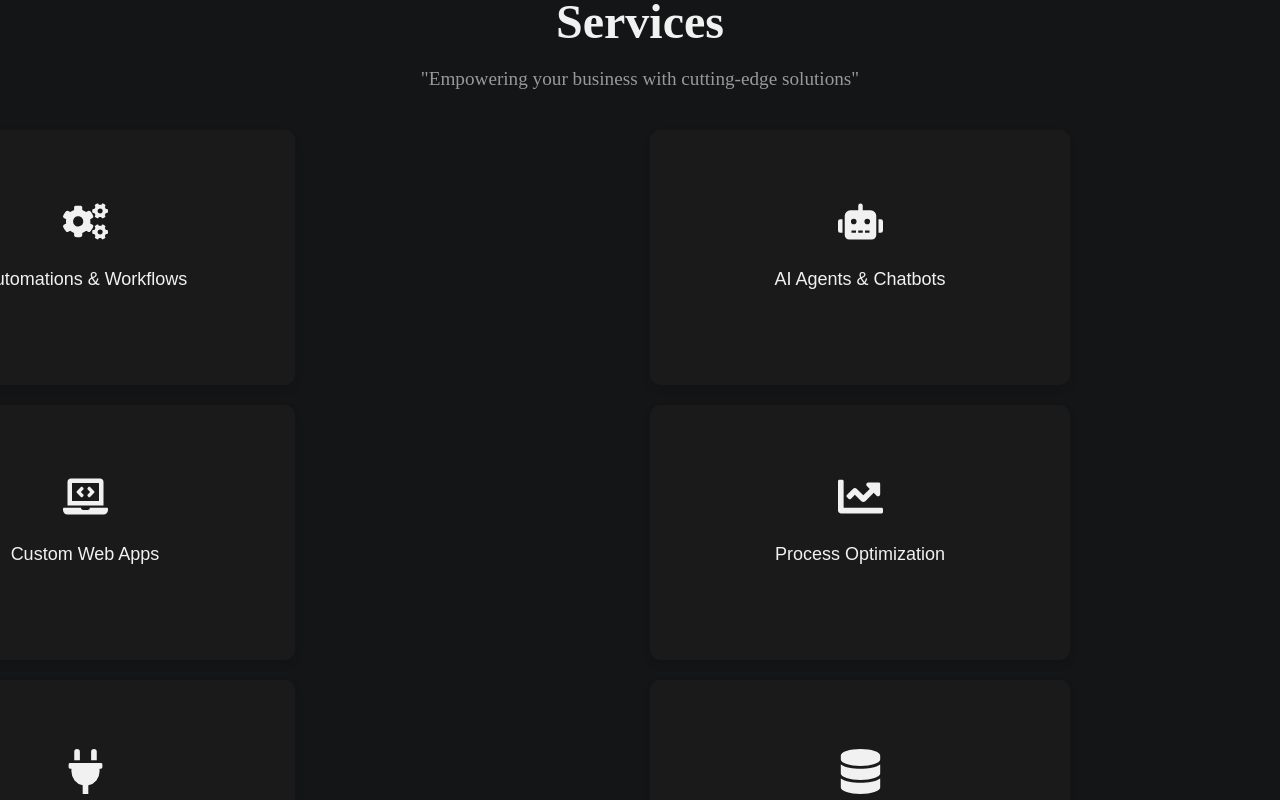
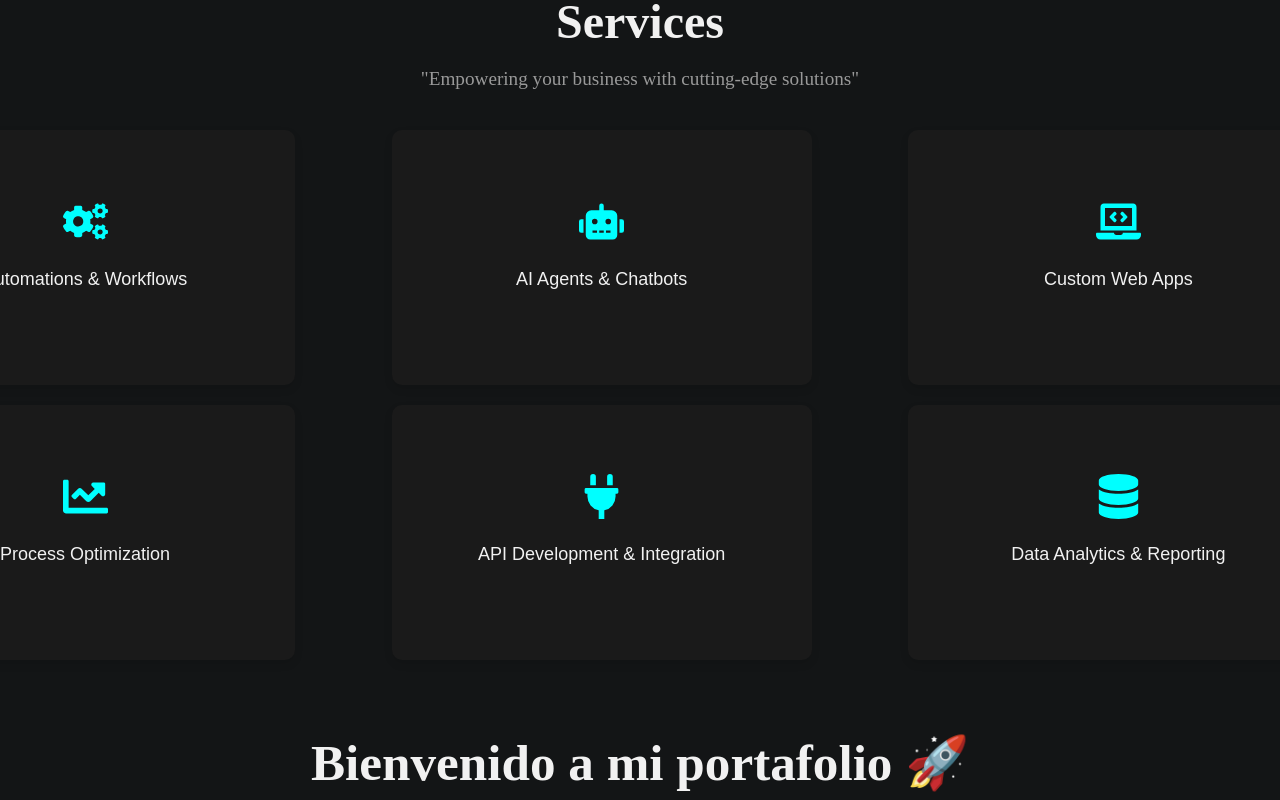
Before and after one commit to juanchovg1/mi-portafolio-frontend, a React (Vite) app: page / in a window 1280 px wide. Shown: the part 2660-3460 px from the top of the page. Built offline with nearby package versions, Linux system fonts and the light colour scheme.

Commit message:
Update ServicesSection styles to display three columns and enhance icon hover effects

```diff
--- a/src/styles/components/ServicesSection.css
+++ b/src/styles/components/ServicesSection.css
@@ -17,7 +17,7 @@
 
 .services-grid {
   display: grid;
-  grid-template-columns: repeat(2, 1fr);
+  grid-template-columns: repeat(3, 1fr); /* Change to 3 columns */
   gap: 20px;
 }
 
@@ -47,7 +47,12 @@
   font-size: 45px; /* Fixed icon size */
   width: 45px; /* Fixed icon width */
   height: 45px; /* Fixed icon height */
-  color: inherit; /* Inherit color from parent */
+  color: #00FFFF; /* Initial icon color */
+  transition: color 0.3s; /* Add transition for color change */
+}
+
+.service-card:hover .service-icon {
+  color: #1a1a1a; /* Change icon color on hover */
 }
 
 .service-title {
```
